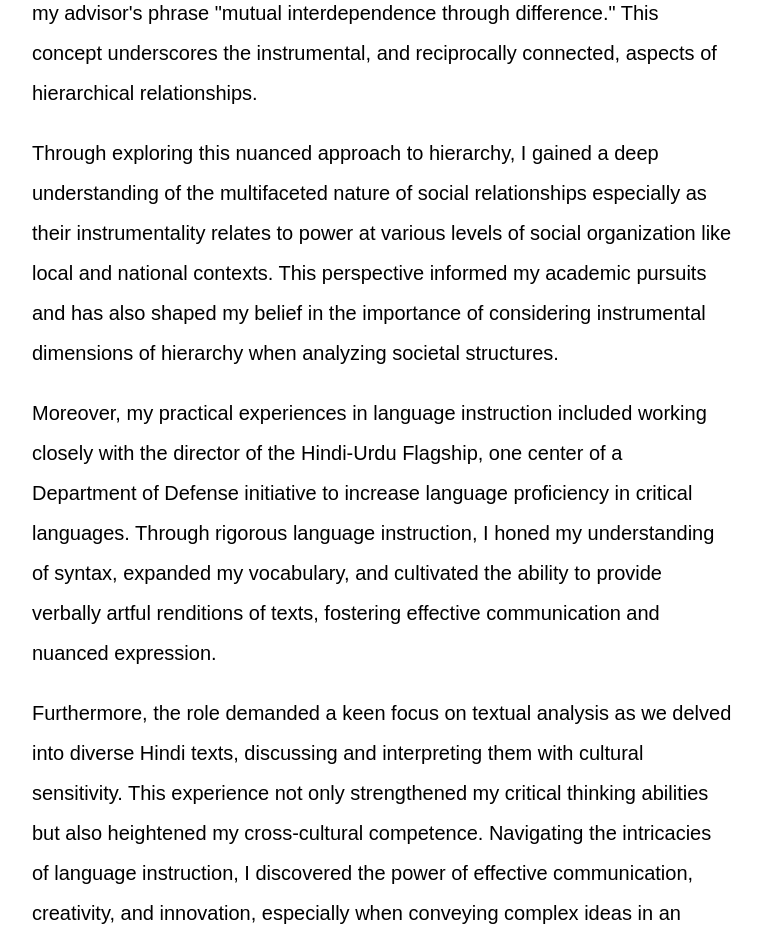
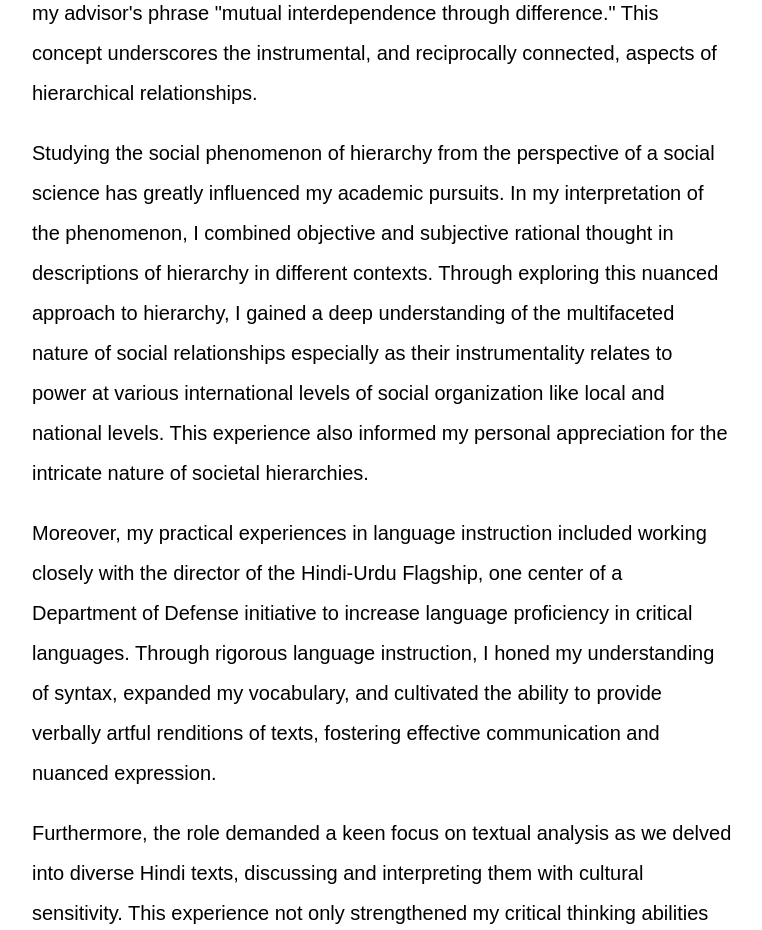
Before and after one commit to Colin-Pace/Portfolio, a React (Create React App) app: page / in a window 1280 px wide. Shown: the part 1060-1990 px from the top of the page, without its empty margins (258-1020 px from the left). Built offline with nearby package versions, Linux system fonts and the light colour scheme.

Commit message:
textual edit

```diff
--- a/src/Profile.js
+++ b/src/Profile.js
@@ -7,7 +7,7 @@ function Profile() {
       <p className = 'profileText'>I relish a sophisticated science joke like, "Why don’t scientists trust atoms? Because they make up everything."</p>
       <p className = 'profileText'>On the scholastic front, I've not only embraced academic excellence but soared to remarkable heights, clinching positions nationally in the 99th and 96th percentiles on standardized tests, each time in two subjects. Growing up with a parent who was a geophysicist petroleum engineer with a geology degree, I was surrounded by the natural sciences from a young age. In formal education, I have a bachelor of arts in Anthropology, master of arts in Asian Cultures and Languages with a focus on Modern Standard Hindi, and a coding boot camp certificate from The University of Texas at Austin, revered as one of the top 50 universities globally. I also have a useful project management certificate from Google.</p>
       <p className = 'profileText'>From the university, my academic journey has provided me with a well-rounded understanding of anthropological theories and a focused attention to the concept of hierarchy. Under the mentorship of an advisor who himself had been a student of Victor Turner, a key thinker in a branch of sociocultural anthropology, symbolic anthropology, I delved into the intricate dynamics of societal hierarchy, guided by the unique theoretical framework encapsulated in my advisor's phrase "mutual interdependence through difference." This concept underscores the instrumental, and reciprocally connected, aspects of hierarchical relationships.</p>
-      <p className = 'profileText'>Through exploring this nuanced approach to hierarchy, I gained a deep understanding of the multifaceted nature of social relationships especially as their instrumentality relates to power at various levels of social organization like local and national contexts. This perspective informed my academic pursuits and has also shaped my belief in the importance of considering instrumental dimensions of hierarchy when analyzing societal structures.</p>
+      <p className = 'profileText'>Studying the social phenomenon of hierarchy from the perspective of a social science has greatly influenced my academic pursuits. In my interpretation of the phenomenon, I combined objective and subjective rational thought in descriptions of hierarchy in different contexts. Through exploring this nuanced approach to hierarchy, I gained a deep understanding of the multifaceted nature of social relationships especially as their instrumentality relates to power at various international levels of social organization like local and national levels. This experience also informed my personal appreciation for the intricate nature of societal hierarchies.</p>
       <p className = 'profileText'>Moreover, my practical experiences in language instruction included working closely with the director of the Hindi-Urdu Flagship, one center of a Department of Defense initiative to increase language proficiency in critical languages. Through rigorous language instruction, I honed my understanding of syntax, expanded my vocabulary, and cultivated the ability to provide verbally artful renditions of texts, fostering effective communication and nuanced expression.</p>
       <p className = 'profileText'>Furthermore, the role demanded a keen focus on textual analysis as we delved into diverse Hindi texts, discussing and interpreting them with cultural sensitivity. This experience not only strengthened my critical thinking abilities but also heightened my cross-cultural competence. Navigating the intricacies of language instruction, I discovered the power of effective communication, creativity, and innovation, especially when conveying complex ideas in an engaging manner. The skills I acquired from studying Hindi were reinforced during the four years I lived abroad in India.</p>
       <p className = 'profileText'>My familiarity with Hindi syntax proved advantageous -- for the consideration of syntax in the abstract -- when I enrolled in the university's coding boot camp. This experience solidified my understanding of JavaScript syntax and facilitated a comprehensive grasp of coding principles essential for developing web applications.</p>
```
